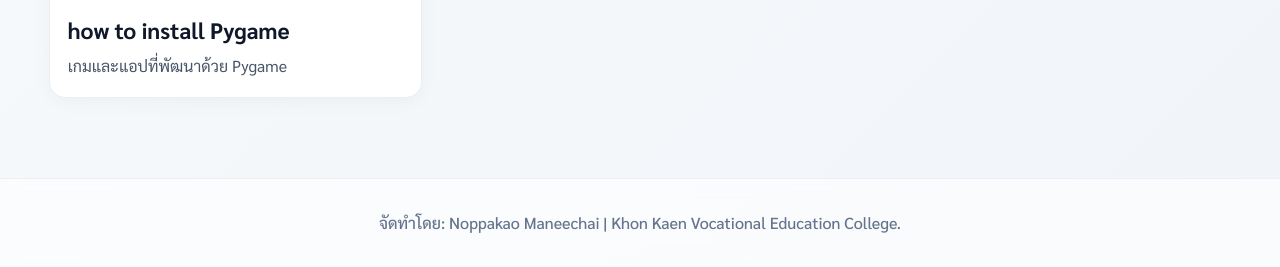
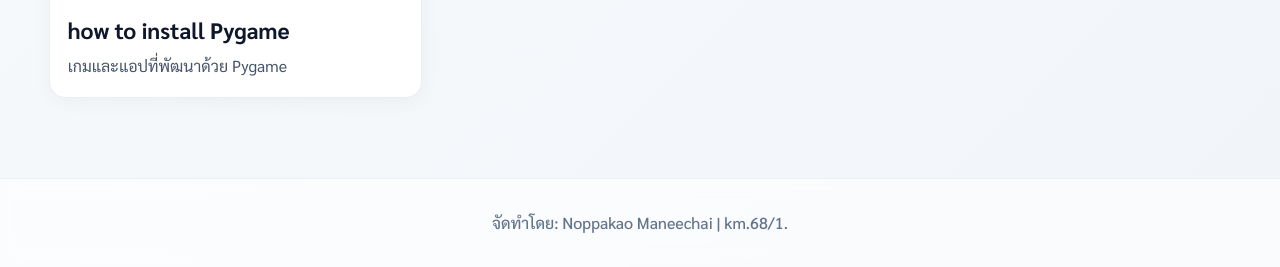
Before and after one commit to nerx999/websitenoppakao, a plain HTML site: page index.html in a window 1280 px wide. Shown: the part 708-975 px from the top of the page. Drawn offline with Linux system fonts and the light colour scheme.

Commit message:
Update index.html

```diff
--- a/index.html
+++ b/index.html
@@ -42,7 +42,7 @@
   </main>
 
   <footer>
-    <p>จัดทำโดย: Noppakao Maneechai | Khon Kaen Vocational Education College.</p>
+    <p>จัดทำโดย: Noppakao Maneechai | km.68/1.</p>
   </footer>
 </body>
 </html>
```
